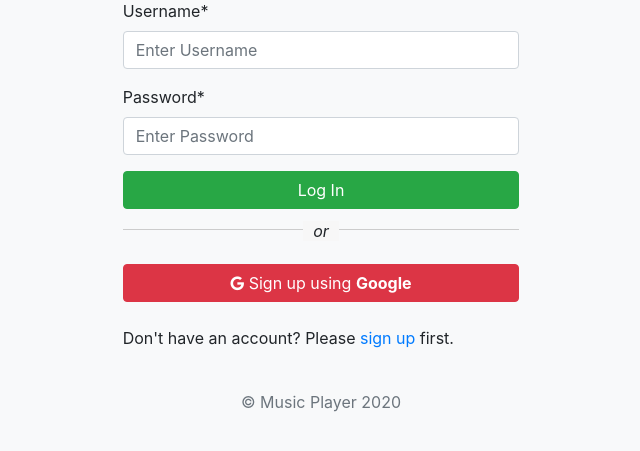
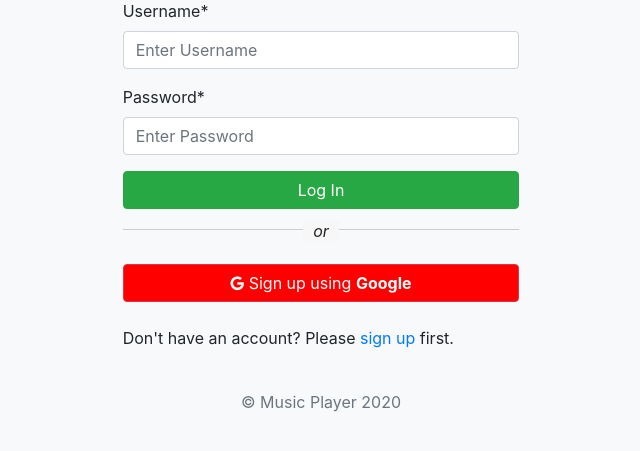
Before and after one commit to fortdev210/MusicApp-Django-, a Django app: page /authentication/login/ in a window 1280 px wide. Shown: the part 178-629 px from the top of the page, without its empty margins (319-959 px from the left). Run offline with Django 3.2, Linux system fonts and the light colour scheme; some libraries are stand-ins or nearby versions.

Commit message:
login button color change

```diff
--- a/templates/authentication/login.html
+++ b/templates/authentication/login.html
@@ -32,7 +32,7 @@
     <p></p>
     <!-- <p><a href="#" class="btn btn-danger btn-block" role="button"><i class="fa fa-google"></i> Sign up using Google</a></p> -->
     <div class="or-seperator"><i>or</i></div>
-    <a href="{% provider_login_url 'google' process='login' %}" class="btn btn-danger btn-block">
+    <a href="{% provider_login_url 'google' process='login' %}" class="btn btn-danger btn-block" style="background-color: red;">
       <i class="fa fa-google"></i> Sign up using <b>Google</b>
     </a>
   </form>
```
Also changed, not shown: 1 other file.
